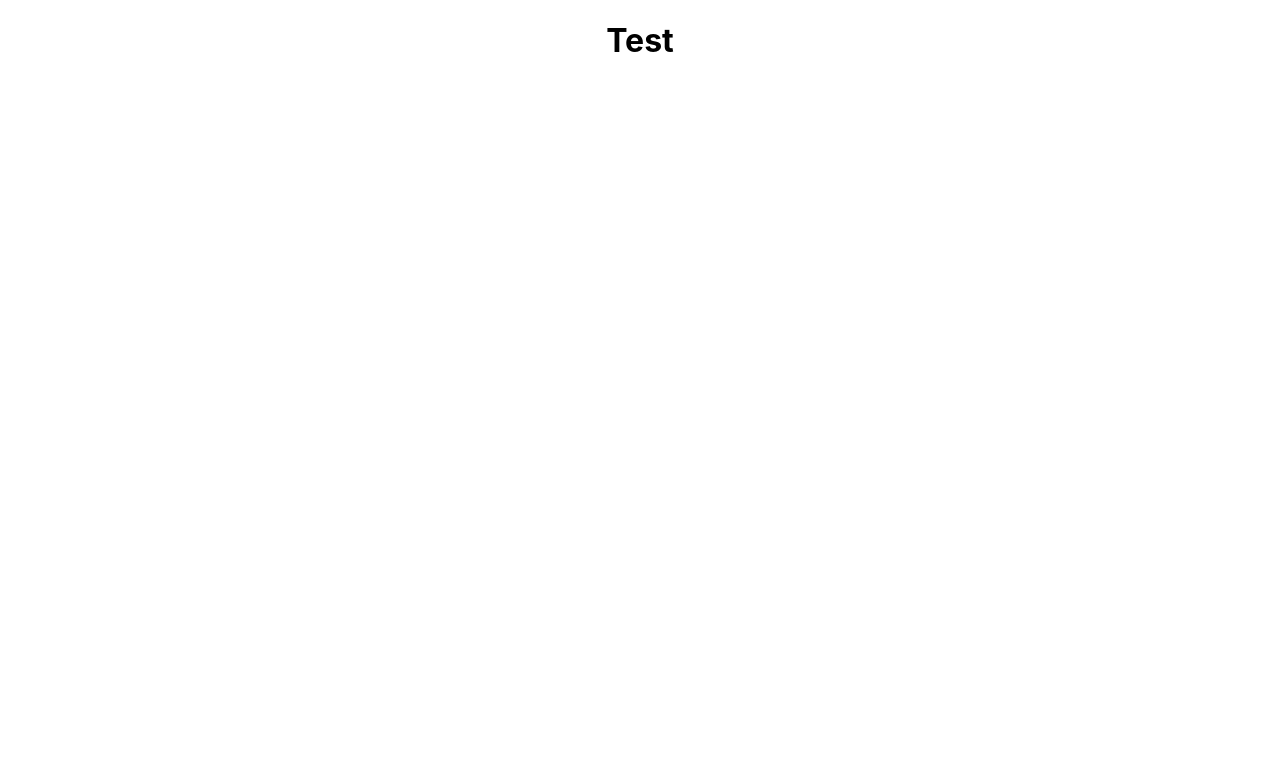
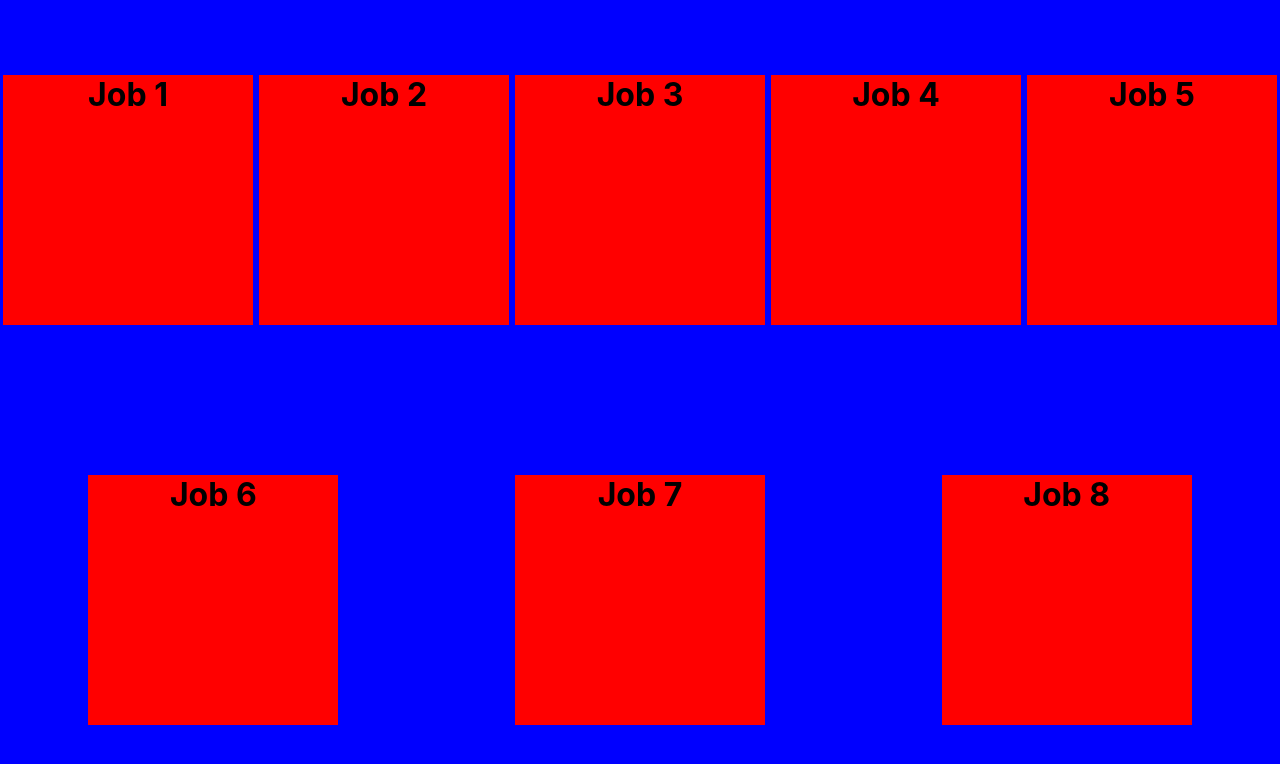
Before and after one commit to Yolann29/Web_Project, a React (Create React App) app in the folder jobboard/: page / in a window 1280 px wide. Shown: the top 764 px of the page. Built offline with nearby package versions, Linux system fonts and the light colour scheme.

Commit message:
maj htmlcss

```diff
--- a/jobboard/src/App.css
+++ b/jobboard/src/App.css
@@ -1,38 +1,29 @@
+* {
+  margin: 0;
+  padding: 0;
+  height: 100%;
+}
+
+body {
+  display: flex;
+  height: 100%;
+  width: 100%;
+  background-color: blue;
+}
+
 .App {
+  display: flex;
+  height: 100%;
+  width: 100%;
+  flex-wrap: wrap;
+  justify-content: space-around;
+  align-content: space-around;
   text-align: center;
 }
 
-.App-logo {
-  height: 40vmin;
-  pointer-events: none;
+
+.Content {
+  height: 250px;
+  width: 250px;
+  background-color: red;
 }
-
-@media (prefers-reduced-motion: no-preference) {
-  .App-logo {
-    animation: App-logo-spin infinite 20s linear;
-  }
-}
-
-.App-header {
-  background-color: #282c34;
-  min-height: 100vh;
-  display: flex;
-  flex-direction: column;
-  align-items: center;
-  justify-content: center;
-  font-size: calc(10px + 2vmin);
-  color: white;
-}
-
-.App-link {
-  color: #61dafb;
-}
-
-@keyframes App-logo-spin {
-  from {
-    transform: rotate(0deg);
-  }
-  to {
-    transform: rotate(360deg);
-  }
-}
--- a/jobboard/src/App.js
+++ b/jobboard/src/App.js
@@ -1,10 +1,17 @@
-import logo from './logo.svg';
 import './App.css';
+import Content from './Content.js';
 
 function App() {
   return (
     <div className="App">
-      <h1>Test</h1>
+        <Content title="Job 1"/>
+        <Content title="Job 2"/>
+        <Content title="Job 3"/>
+        <Content title="Job 4"/>
+        <Content title="Job 5"/>
+        <Content title="Job 6"/>
+        <Content title="Job 7"/>
+        <Content title="Job 8"/>
     </div>
   );
 }
--- /dev/null
+++ b/jobboard/src/Content.js
@@ -0,0 +1,11 @@
+import './App.css';
+
+function Content(props) {
+  return (
+    <div className="Content">
+        <h1>{props.title}</h1>
+    </div>
+  );
+}
+
+export default Content;
```
Also changed, not shown: jobboard/src/logo.svg (deleted).
